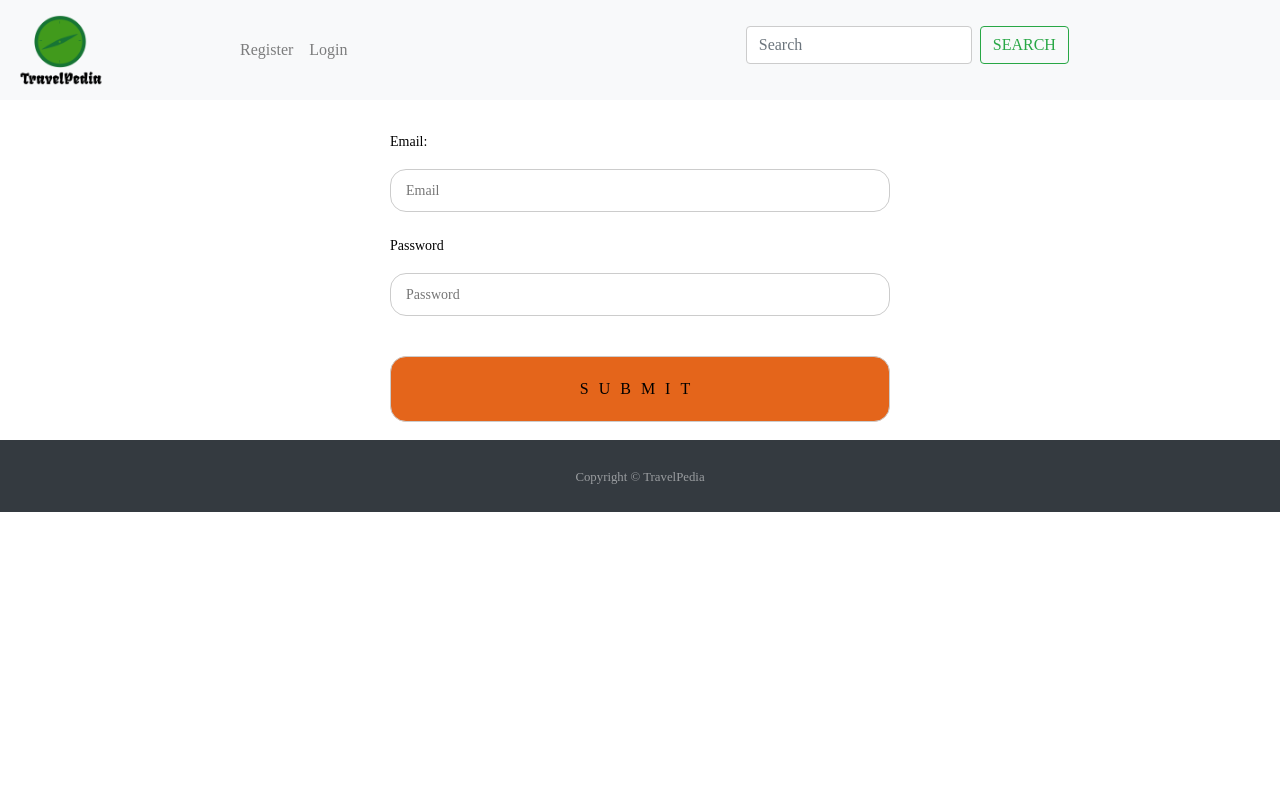
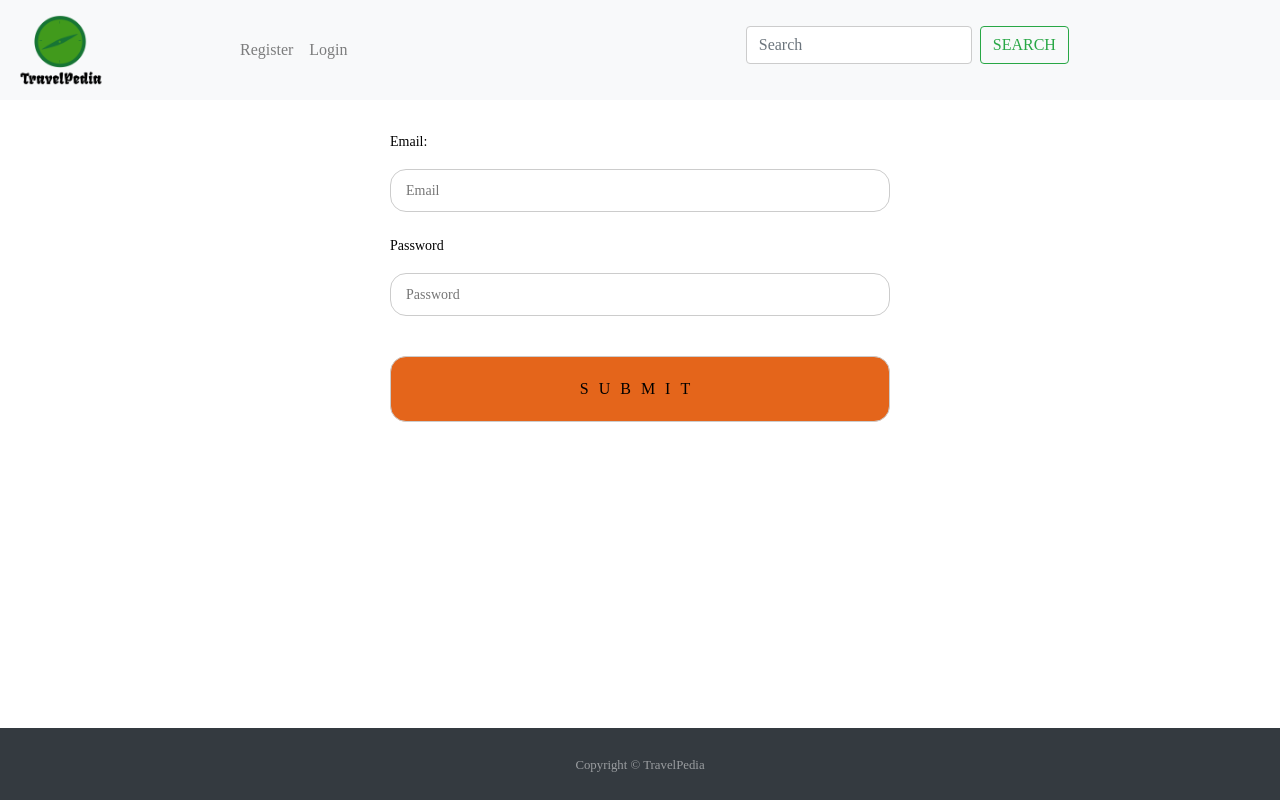
Before and after one commit to KatyIftimie/React-TravelPedia, a React (Create React App) app: page /login in a window 1280 px wide. Built offline with nearby package versions, Linux system fonts and the light colour scheme; a web font is replaced by a local one.

Commit message:
login done

```diff
--- a/src/App.css
+++ b/src/App.css
@@ -5,6 +5,11 @@
 
 body {
   font-family: "BioRhyme", serif !important;
+  min-height: 100%;
+}
+
+body > #root {
+  height: 100vh;
 }
 
 .descriptions {
@@ -25,6 +30,7 @@ body {
 #sticky-footer {
   flex-shrink: none;
   width: 100%;
+  margin-top: auto;
 }
 
 .btn-outline-success {
--- a/src/components/countries/Login.js
+++ b/src/components/countries/Login.js
@@ -16,6 +16,9 @@ export default function Login() {
         if (res.status === 200) {
           setIsLogged(true);
           setLogInMsj(res.data);
+          axios
+            .get("http://localhost:8080/api/v1/auth/is-logged-in")
+            .then((res) => console.log(res));
         }
       })
       .catch((err) => {
--- a/src/components/layout/Footer.js
+++ b/src/components/layout/Footer.js
@@ -2,7 +2,7 @@ import React from "react";
 
 export default function Footer() {
   return (
-    <footer id="sticky-footer" className="py-4 bg-dark text-white-50 bottom-0">
+    <footer id="sticky-footer" className="py-4 bg-dark text-white-50">
       <div className="container text-center">
         <small>Copyright &copy; TravelPedia</small>
       </div>
--- a/src/components/layout/Home.js
+++ b/src/components/layout/Home.js
@@ -1,10 +1,15 @@
-import React, { useState } from "react";
+import React, { useState, useEffect } from "react";
 import ReactTooltip from "react-tooltip";
 import MapChart from "./MapChart";
 import "../../index.css";
 
 function Home() {
   const [content, setContent] = useState("");
+
+  useEffect(() => {
+    document.body.className = "overflow-hidden";
+  }, []);
+
   return (
     <>
       <MapChart setTooltipContent={setContent} />
```
